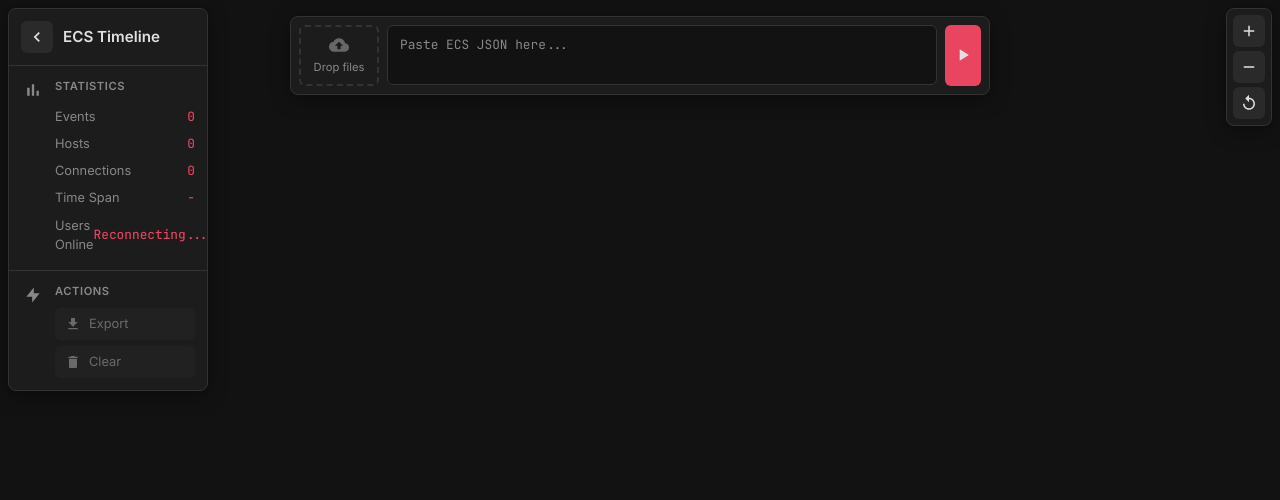
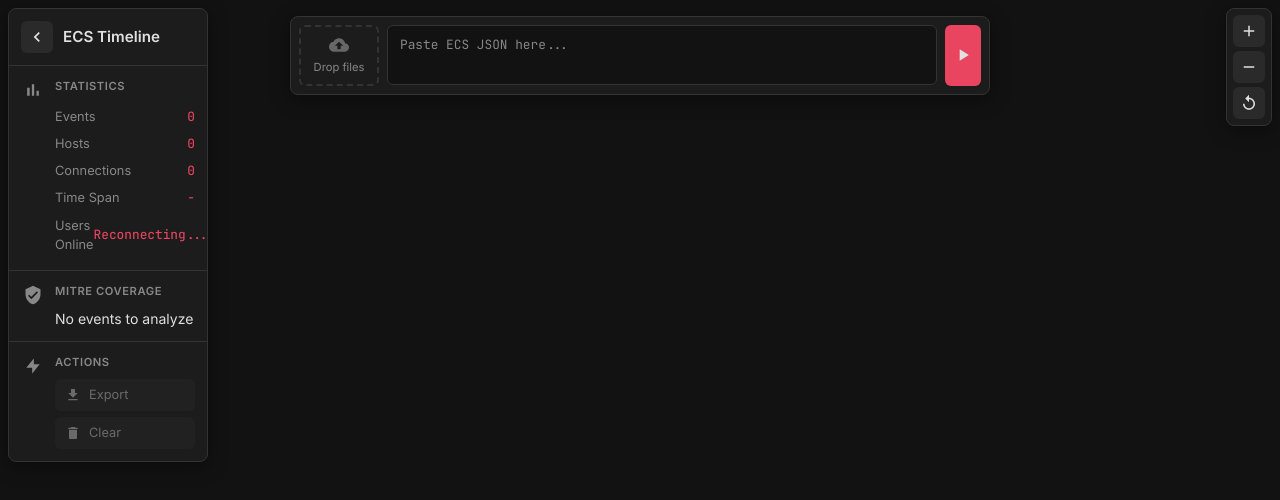
Before and after one commit to brunochristensen/ecs-timeline-builder, a website with bundled scripts: page index.html in a window 1280 px wide. Built offline with nearby package versions, Linux system fonts and the light colour scheme; no server answers.

Commit message:
added Mitre coverage section to index.html

```diff
--- a/index.html
+++ b/index.html
@@ -97,6 +97,21 @@
                 </div>
             </div>
 
+            <!-- Coverage Section -->
+            <div class="sidebar-section" data-section="coverage">
+                <div class="section-icon" title="MITRE Coverage">
+                    <svg viewBox="0 0 24 24" width="20" height="20">
+                        <path fill="currentColor" d="M12 1L3 5v6c0 5.55 3.84 10.74 9 12 5.16-1.26 9-6.45 9-12V5l-9-4zm-2 16l-4-4 1.41-1.41L10 14.17l6.59-6.59L18 9l-8 8z"/>
+                    </svg>
+                </div>
+                <div class="section-content">
+                    <div class="sidebar-section-title">MITRE Coverage</div>
+                    <div id="coverage-content" class="coverage-content">
+                        <div class="coverage-empty">No events to analyze</div>
+                    </div>
+                </div>
+            </div>
+
             <!-- Actions Section -->
             <div class="sidebar-section" data-section="actions">
                 <div class="section-icon section-icon-actions" title="Actions">
```
